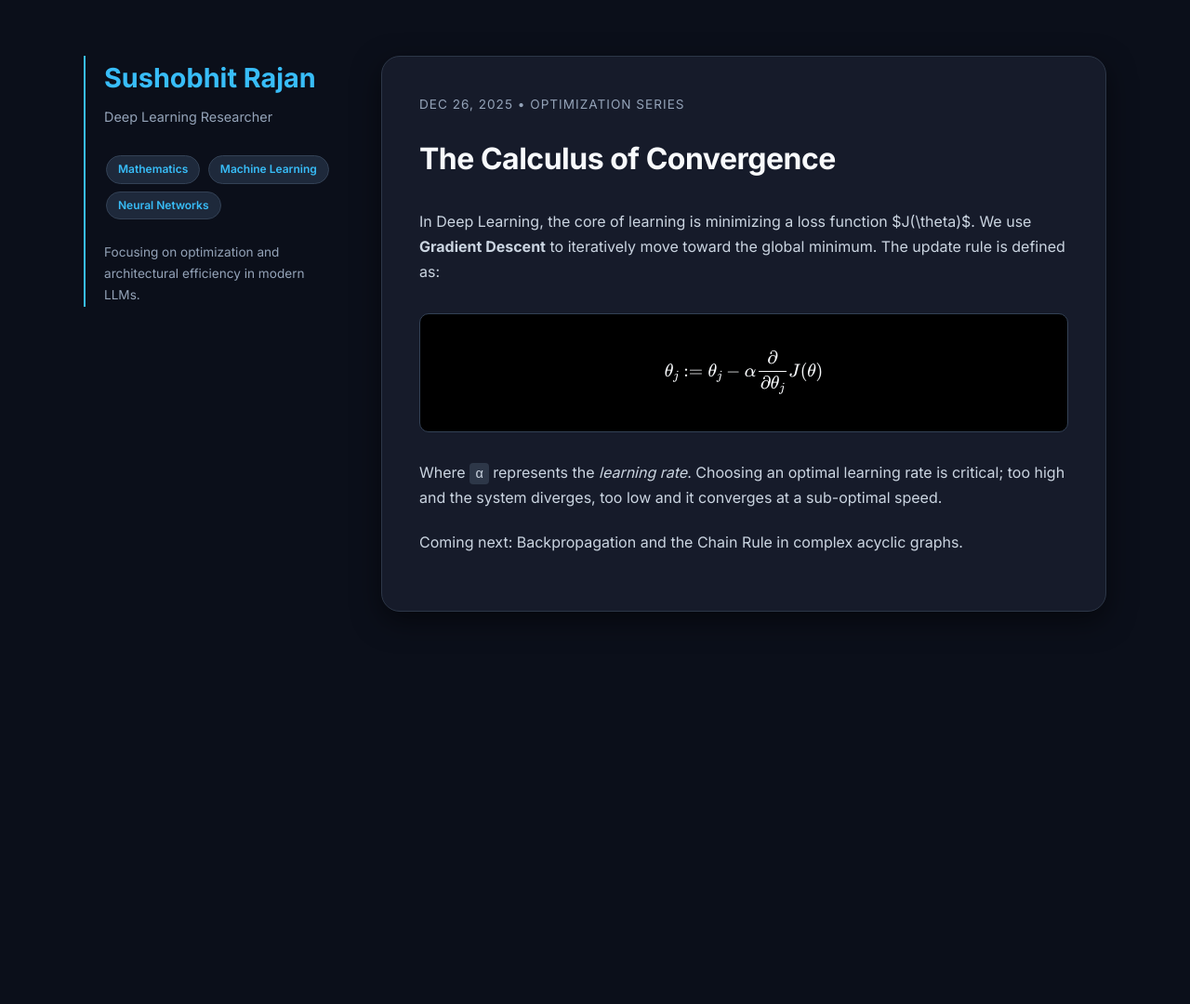
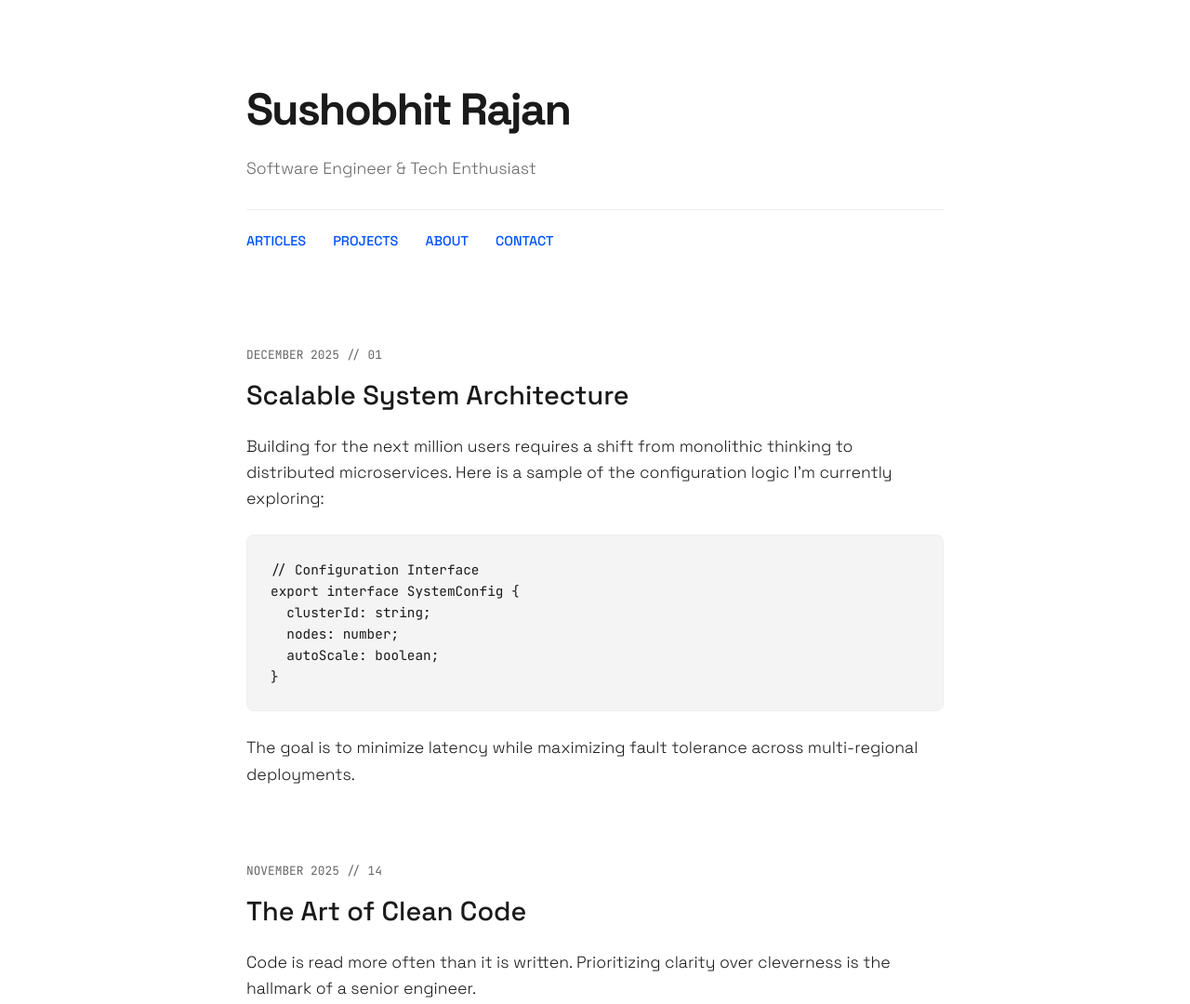
Before and after one commit to sushobhitrajan/sushobhitrajan.github.io, a plain HTML site: page index.html in a window 1280 px wide. Shown: the top 1080 px of the page at 93% size. Before the commit the page ends 800 px from the top, so only its background shows below. Drawn offline with nearby package versions, Linux system fonts and the light colour scheme.

Commit message:
Update index.html

```diff
--- a/index.html
+++ b/index.html
@@ -3,146 +3,118 @@
 <head>
     <meta charset="UTF-8">
     <meta name="viewport" content="width=device-width, initial-scale=1.0">
-    <title>Sushobhit Rajan | Deep Learning Blog</title>
+    <title>Sushobhit Rajan | Tech Blog</title>
 
-    <link href="https://fonts.googleapis.com/css2?family=Inter:wght@300;400;600;700&family=Fira+Code:wght@400;500&display=swap" rel="stylesheet">
-    <script id="MathJax-script" async src="https://cdn.jsdelivr.net/npm/mathjax@3/es5/tex-mml-chtml.js"></script>
+    <link href="https://fonts.googleapis.com/css2?family=Space+Grotesk:wght@300;500;700&family=JetBrains+Mono:wght@400;500&display=swap" rel="stylesheet">
 
     <style>
         :root {
-            --bg: #0b0f1a;
-            --card-bg: #161b2a;
-            --accent: #38bdf8;
-            --text-main: #f8fafc;
-            --text-dim: #94a3b8;
-            --code-bg: #000000;
+            --bg: #ffffff;
+            --text-main: #1a1a1a;
+            --text-muted: #666666;
+            --accent: #0052ff; /* Tech Blue */
+            --border: #eeeeee;
+            --code-bg: #f4f4f4;
+        }
+
+        /* Dark Mode support */
+        @media (prefers-color-scheme: dark) {
+            :root {
+                --bg: #0a0a0a;
+                --text-main: #ffffff;
+                --text-muted: #a0a0a0;
+                --accent: #4d89ff;
+                --border: #222222;
+                --code-bg: #111111;
+            }
         }
 
         body {
-            font-family: 'Inter', sans-serif;
+            font-family: 'Space Grotesk', sans-serif;
             background-color: var(--bg);
             color: var(--text-main);
-            line-height: 1.7;
+            line-height: 1.6;
             margin: 0;
-            display: flex;
-            justify-content: center;
+            padding: 0;
         }
 
-        .layout {
-            display: grid;
-            grid-template-columns: 280px 1fr;
-            gap: 40px;
-            max-width: 1100px;
-            width: 100%;
-            padding: 60px 20px;
+        .container { max-width: 750px; margin: 0 auto; padding: 80px 20px; }
+
+        header {
+            margin-bottom: 100px;
         }
 
-        /* Sidebar Styling */
-        aside {
-            position: sticky;
-            top: 60px;
-            height: fit-content;
+        h1 { font-size: 3rem; margin: 0; font-weight: 700; letter-spacing: -2px; }
+        .sub { color: var(--text-muted); font-size: 1.1rem; margin-top: 10px; }
+
+        nav { margin-top: 30px; border-top: 1px solid var(--border); padding-top: 20px; }
+        nav a { margin-right: 25px; text-decoration: none; color: var(--accent); font-weight: 500; font-size: 0.9rem; text-transform: uppercase; }
+
+        article { margin-bottom: 80px; }
+        .date { font-family: 'JetBrains Mono', monospace; font-size: 0.8rem; color: var(--text-muted); margin-bottom: 10px; display: block; }
+        h2 { font-size: 1.8rem; margin: 0 0 15px 0; font-weight: 500; }
+
+        .content-block {
+            background: var(--code-bg);
+            border: 1px solid var(--border);
+            padding: 25px;
+            border-radius: 8px;
+            font-family: 'JetBrains Mono', monospace;
+            font-size: 0.9rem;
+            overflow-x: auto;
+            margin: 25px 0;
         }
 
-        .profile-card {
-            border-left: 2px solid var(--accent);
-            padding-left: 20px;
-        }
+        p { font-size: 1.1rem; color: var(--text-main); font-weight: 300; }
 
-        .profile-card h1 { font-size: 1.8rem; margin: 0; color: var(--accent); }
-        .tagline { font-size: 0.9rem; color: var(--text-dim); margin-top: 5px; }
+        footer { margin-top: 100px; padding-top: 40px; border-top: 1px solid var(--border); color: var(--text-muted); font-size: 0.9rem; }
 
-        .specializations { margin-top: 25px; }
-        .badge {
-            display: inline-block;
-            background: #1e293b;
-            color: var(--accent);
-            padding: 4px 12px;
-            border-radius: 20px;
-            font-size: 0.75rem;
-            font-weight: 600;
-            margin: 4px 2px;
-            border: 1px solid #334155;
-        }
-
-        /* Main Content Styling */
-        .article-card {
-            background: var(--card-bg);
-            padding: 40px;
-            border-radius: 20px;
-            border: 1px solid #2d3748;
-            box-shadow: 0 10px 30px rgba(0,0,0,0.5);
-        }
-
-        h2 { font-size: 2rem; margin-top: 0; letter-spacing: -0.5px; }
-
-        .meta-info {
-            color: var(--text-dim);
-            font-size: 0.85rem;
-            margin-bottom: 20px;
-            text-transform: uppercase;
-            letter-spacing: 1px;
-        }
-
-        .math-box {
-            background: var(--code-bg);
-            padding: 20px;
-            border-radius: 10px;
-            margin: 30px 0;
-            border: 1px solid #334155;
-            text-align: center;
-        }
-
-        p { margin-bottom: 20px; color: #cbd5e1; }
-
-        /* Code snippets */
-        code {
-            font-family: 'Fira Code', monospace;
-            background: #2d3748;
-            padding: 2px 6px;
-            border-radius: 4px;
-            font-size: 0.9em;
-        }
-
-        @media (max-width: 850px) {
-            .layout { grid-template-columns: 1fr; }
-            aside { position: relative; top: 0; }
-        }
+        /* Hover effect */
+        a:hover { opacity: 0.7; }
     </style>
 </head>
 <body>
 
-    <div class="layout">
-        <aside>
-            <div class="profile-card">
-                <h1>Sushobhit Rajan</h1>
-                <p class="tagline">Deep Learning Researcher</p>
+    <div class="container">
+        <header>
+            <h1>Sushobhit Rajan</h1>
+            <p class="sub">Software Engineer & Tech Enthusiast</p>
+            <nav>
+                <a href="#">Articles</a>
+                <a href="#">Projects</a>
+                <a href="#">About</a>
+                <a href="#">Contact</a>
+            </nav>
+        </header>
 
-                <div class="specializations">
-                    <span class="badge">Mathematics</span>
-                    <span class="badge">Machine Learning</span>
-                    <span class="badge">Neural Networks</span>
+        <main>
+            <article>
+                <span class="date">DECEMBER 2025 // 01</span>
+                <h2>Scalable System Architecture</h2>
+                <p>Building for the next million users requires a shift from monolithic thinking to distributed microservices. Here is a sample of the configuration logic I’m currently exploring:</p>
+
+                <div class="content-block">
+                    // Configuration Interface<br>
+                    export interface SystemConfig {<br>
+                    &nbsp;&nbsp;clusterId: string;<br>
+                    &nbsp;&nbsp;nodes: number;<br>
+                    &nbsp;&nbsp;autoScale: boolean;<br>
+                    }
                 </div>
-                <p style="font-size: 0.85rem; color: var(--text-dim); margin-top: 20px;">
-                    Focusing on optimization and architectural efficiency in modern LLMs.
-                </p>
-            </div>
-        </aside>
 
-        <main class="article-card">
-            <div class="meta-info">Dec 26, 2025 • Optimization Series</div>
-            <h2>The Calculus of Convergence</h2>
+                <p>The goal is to minimize latency while maximizing fault tolerance across multi-regional deployments.</p>
+            </article>
 
-            <p>In Deep Learning, the core of learning is minimizing a loss function $J(\theta)$. We use <strong>Gradient Descent</strong> to iteratively move toward the global minimum. The update rule is defined as:</p>
+            <article>
+                <span class="date">NOVEMBER 2025 // 14</span>
+                <h2>The Art of Clean Code</h2>
+                <p>Code is read more often than it is written. Prioritizing clarity over cleverness is the hallmark of a senior engineer.</p>
+            </article>
+        </main>
 
-            <div class="math-box">
-                $$ \theta_{j} := \theta_{j} - \alpha \frac{\partial}{\partial \theta_{j}} J(\theta) $$
-            </div>
-
-            <p>Where <code>&alpha;</code> represents the <em>learning rate</em>. Choosing an optimal learning rate is critical; too high and the system diverges, too low and it converges at a sub-optimal speed.</p>
-
-            <p>Coming next: Backpropagation and the Chain Rule in complex acyclic graphs.</p>
-        </main>
+        <footer>
+            &copy; 2025 Sushobhit Rajan. Built with minimalism in mind.
+        </footer>
     </div>
 
 </body>
```
